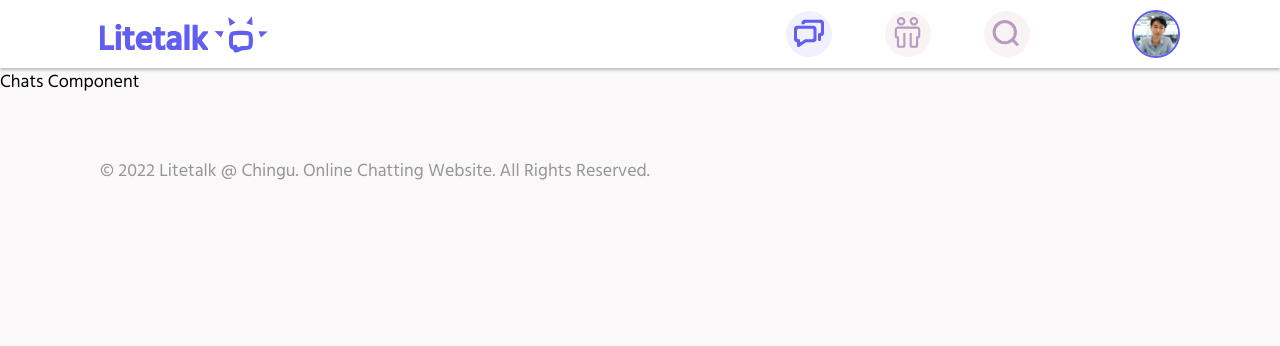
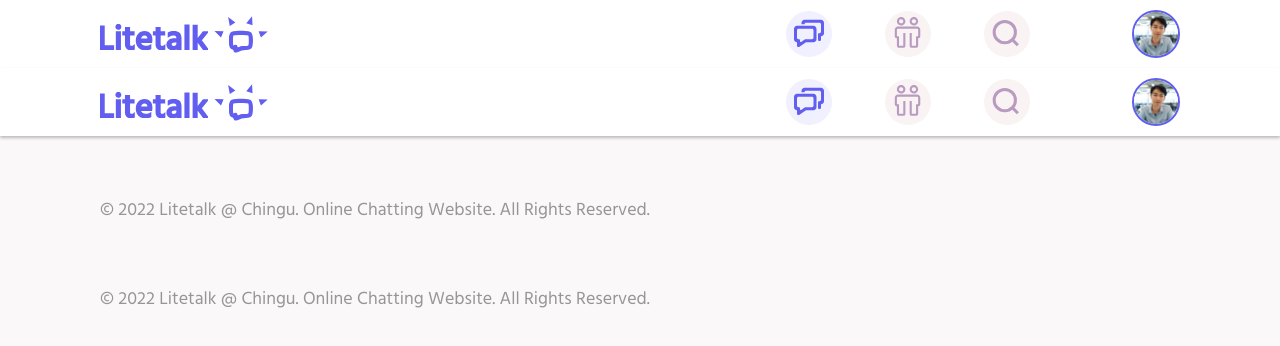
Before and after one commit to chingu-voyages/v39-bears-team-11, a React (Create React App) app in the folder client/: page /chats in a window 1280 px wide. Shown: the top 346 px of the page. Built offline with nearby package versions, Linux system fonts and the light colour scheme; a web font is replaced by a local one.

Commit message:
Added MainPage container to Chats component

```diff
--- a/client/src/components/chats/Chats.js
+++ b/client/src/components/chats/Chats.js
@@ -1,5 +1,14 @@
+import MainPage from '../main_page/MainPage'
+
 function Chats() {
-  return <div>Chats Component</div>
+  return (
+    <MainPage>
+      <div
+        id="chats"
+        className="container main"
+      />
+    </MainPage>
+  )
 }
 
 export default Chats
```
